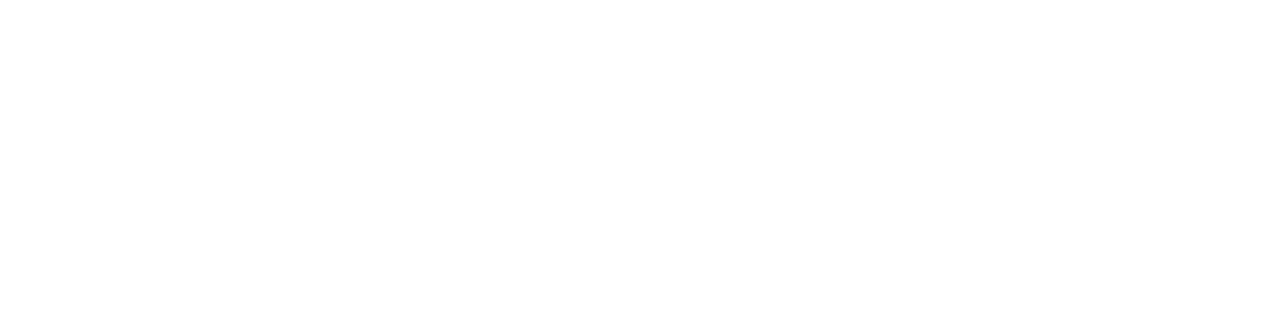
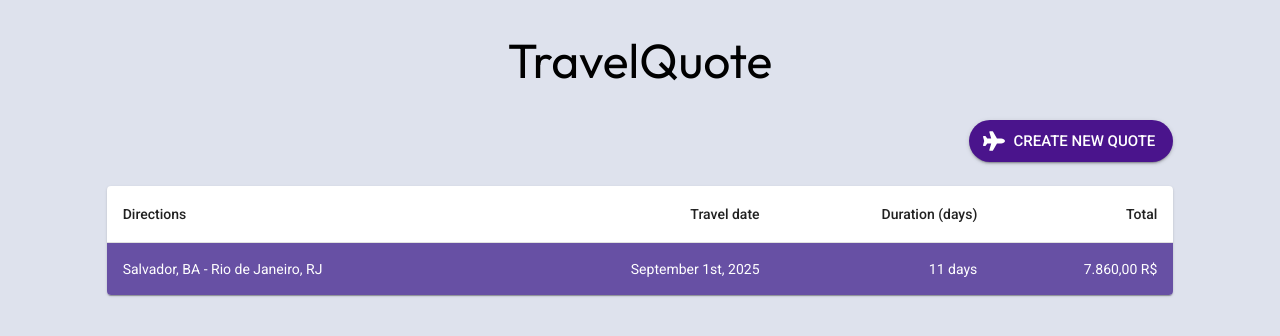
Before and after one commit to lucazweb/travelquote, a React (Vite) app: page /list in a window 1280 px wide. Before the commit this address had no page. Shown: the top 336 px of the page. Built offline with nearby package versions, Linux system fonts and the light colour scheme.

Commit message:
feat: add quotes-list page

```diff
--- /dev/null
+++ b/src/domain/models.ts
@@ -0,0 +1,11 @@
+export interface Quote {
+  origin: string;
+  destiny: string;
+  ticketGoing: number;
+  ticketBack: number;
+  goingDate: string;
+  backDate: string;
+  foodExpenses: number;
+  mobilityExpenses: number;
+  leisureExpenses: number;
+}
--- a/src/main/app.tsx
+++ b/src/main/app.tsx
@@ -1,6 +1,7 @@
 import { BrowserRouter, Route, Routes } from "react-router";
 import { Home } from "../presentation/pages";
 import { QuoteForm } from "../presentation/pages/quote-form";
+import { QuoteList } from "../presentation/pages/quote-list";
 
 export const App = () => {
   return (
@@ -8,6 +9,7 @@
       <Routes>
         <Route path="/" element={<Home />} />
         <Route path="/form" element={<QuoteForm />} />
+        <Route path="/list" element={<QuoteList />} />
       </Routes>
     </BrowserRouter>
   );
--- /dev/null
+++ b/src/presentation/components/quotes-table/index.tsx
@@ -0,0 +1,91 @@
+import {
+  Paper,
+  Table,
+  TableBody,
+  TableCell,
+  TableContainer,
+  TableHead,
+  TableRow,
+} from "@mui/material";
+import { StyledTableCell as Cell } from "./styled";
+import type { Quote } from "../../../domain/models";
+import { differenceInDays, format } from "date-fns";
+
+interface QuotesTableProps {
+  data: Quote[];
+  onClickRow: (row: Quote) => void;
+}
+
+export const QuotesTable = ({ data, onClickRow }: QuotesTableProps) => {
+  const handleTotal = (row: Quote, duration: number) => {
+    const {
+      foodExpenses,
+      leisureExpenses,
+      mobilityExpenses,
+      ticketBack,
+      ticketGoing,
+    } = row;
+
+    const daily =
+      duration * (foodExpenses + leisureExpenses + mobilityExpenses);
+
+    const tickets = ticketBack + ticketGoing;
+
+    return daily + tickets;
+  };
+
+  return (
+    <TableContainer component={Paper}>
+      <Table sx={{ minWidth: 650 }} aria-label="simple table">
+        <TableHead>
+          <TableRow>
+            <TableCell>Directions</TableCell>
+            <TableCell align="right">Travel date</TableCell>
+            <TableCell align="right">Duration (days)</TableCell>
+            <TableCell align="right">Total</TableCell>
+          </TableRow>
+        </TableHead>
+        <TableBody>
+          {data.map((row, i) => {
+            const tint = i % 2 == 0;
+            const style = { color: tint ? "white" : "#333" };
+            const onClick = () => onClickRow(row);
+            const duration = differenceInDays(row.backDate, row.goingDate);
+            const sum = handleTotal(row, duration);
+
+            return (
+              <TableRow
+                style={{
+                  backgroundColor: tint ? "#6750A4" : "white",
+                  color: tint ? "white" : "#333",
+                }}
+                key={row.goingDate}
+                sx={{ "&:last-child td, &:last-child th": { border: 0 } }}
+              >
+                <Cell component="th" scope="row" onClick={onClick}>
+                  <span style={style}>
+                    {row.origin} - {row.destiny}
+                  </span>
+                </Cell>
+                <Cell align="right" onClick={onClick}>
+                  <span style={style}>{format(row.goingDate, "PPP")}</span>
+                </Cell>
+                <Cell align="right" onClick={onClick}>
+                  <span style={style}>{duration} days</span>
+                </Cell>
+                <Cell align="right" onClick={onClick}>
+                  <span style={{ color: tint ? "white" : "#333" }}>
+                    {new Intl.NumberFormat("de-DE", {
+                      style: "currency",
+                      currency: "BRL",
+                    }).format(sum)}
+                  </span>
+                </Cell>
+              </TableRow>
+            );
+          })}
+        </TableBody>
+      </Table>
+    </TableContainer>
+  );
+};
--- /dev/null
+++ b/src/presentation/components/quotes-table/styled.tsx
@@ -0,0 +1,6 @@
+import { TableCell } from "@mui/material";
+import styled from "styled-components";
+
+export const StyledTableCell = styled(TableCell)`
+  cursor: pointer;
+`;
--- /dev/null
+++ b/src/presentation/pages/quote-list/index.tsx
@@ -0,0 +1,59 @@
+import { Grid } from "@mui/material";
+import { CircleButton, FullScreenLayout, Logo } from "../../components";
+import { FaPlane } from "react-icons/fa";
+import { useNavigate } from "react-router";
+import { QuotesTable } from "../../components/quotes-table";
+import { format } from "date-fns";
+
+export const QuoteList = () => {
+  const navigate = useNavigate();
+
+  const rows = [
+    {
+      origin: "Salvador, BA",
+      destiny: "Rio de Janeiro, RJ",
+      ticketGoing: 332,
+      ticketBack: 433,
+      goingDate: new Date(2025, 8, 1).toISOString(),
+      backDate: new Date(2025, 8, 12).toISOString(),
+      foodExpenses: 433,
+      mobilityExpenses: 122,
+      leisureExpenses: 90,
+    },
+  ];
+
+  return (
+    <FullScreenLayout>
+      <Grid container sx={{ justifyContent: "center" }} spacing={2}>
+        <Grid container marginTop={4} direction="row">
+          <Logo />
+        </Grid>
+      </Grid>
+
+      <Grid container margin="auto" sx={{ justifyContent: "center" }}>
+        <Grid
+          container
+          marginTop={4}
+          size={10}
+          sx={{ justifyContent: "flex-end" }}
+          direction="row"
+        >
+          <CircleButton
+            size="large"
+            variant="contained"
+            onClick={() => navigate("/form")}
+            startIcon={<FaPlane />}
+          >
+            Create new quote
+          </CircleButton>
+        </Grid>
+      </Grid>
+
+      <Grid container sx={{ justifyContent: "center" }} marginTop={3}>
+        <Grid size={10} spacing={2}>
+          <QuotesTable data={rows} onClickRow={(row) => console.log(row)} />
+        </Grid>
+      </Grid>
+    </FullScreenLayout>
+  );
+};
```
